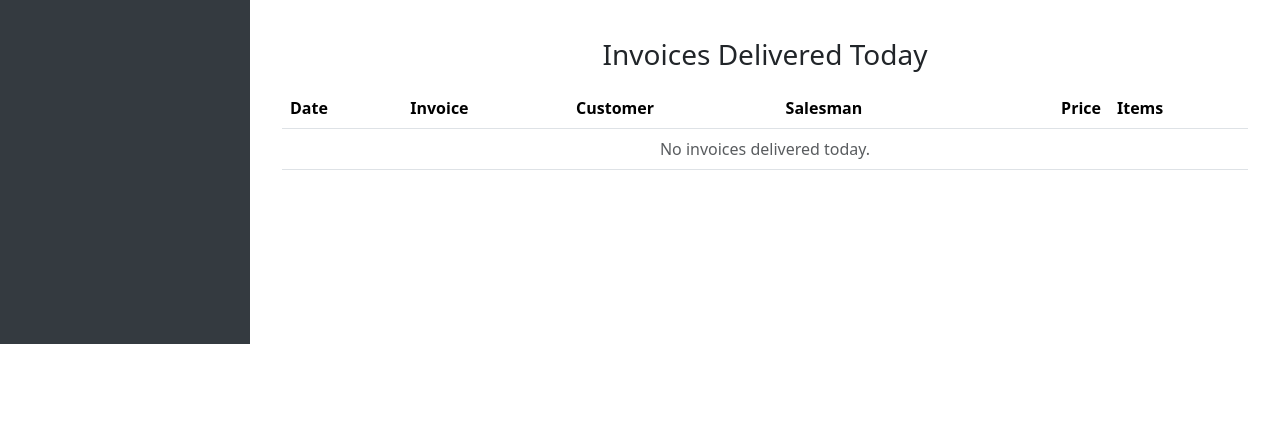
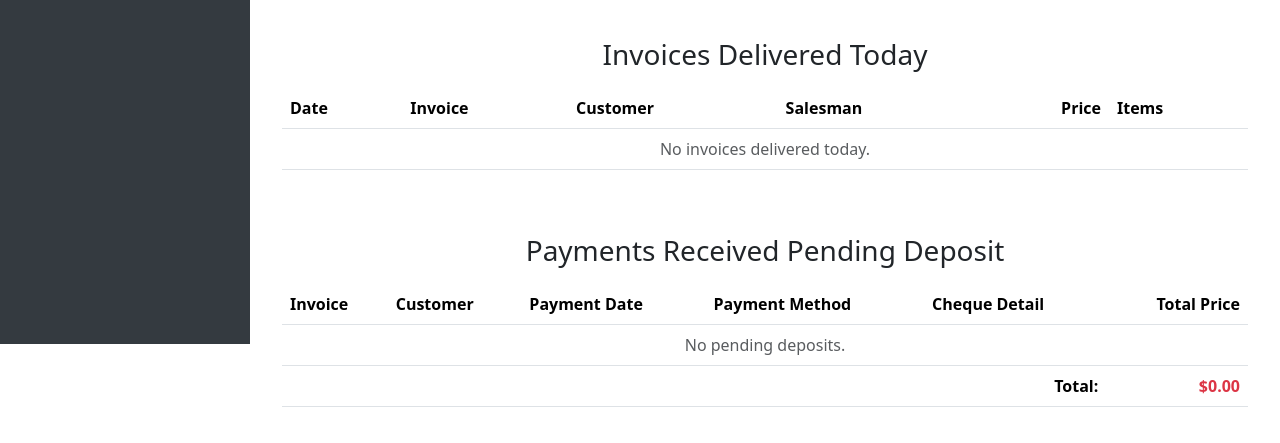
Before and after one commit to mfcc168/Lafarge-ERP-System, a Django app: page / in a window 1280 px wide. Shown: the part 456-899 px from the top of the page. Before the commit the page ends 800 px from the top, so only its background shows below. Run offline with Django 5.2, Linux system fonts and the light colour scheme; the visitor is signed in with stand-in values (Sample User, id 1); data that the repository does not hold is empty; parts of the project's set-up code (start-up, migrations or seed data) failed here and were passed over; some libraries are stand-ins or nearby versions.

Commit message:
add payment pending deposit table

```diff
--- a/lafarge/invoice/models.py
+++ b/lafarge/invoice/models.py
@@ -111,6 +111,7 @@ class Invoice(models.Model):
     deliveryman = models.ForeignKey(Deliveryman, on_delete=models.CASCADE, null=True, blank=True)
     delivery_date = models.DateField(null=True, blank=True)
     payment_date = models.DateField(null=True, blank=True)
+    deposit_date = models.DateField(null=True, blank=True)
     payment_method = models.CharField(max_length=10, choices=PAYMENT_TYPE_CHOICES, null=True, blank=True)
     cheque_detail = models.CharField(max_length=50, null=True, blank=True)
     products = models.ManyToManyField(Product, through='InvoiceItem')
--- a/lafarge/invoice/templates/invoice/home.html
+++ b/lafarge/invoice/templates/invoice/home.html
@@ -86,6 +86,66 @@
             </div>
         </div>
     </div>
+
+    <div class="mt-5">
+        <h3 class="text-center mb-3">Payments Received Pending Deposit</h3>
+        <div class="card-body bg-white rounded-bottom">
+            <div class="table-responsive">
+                <table class="table align-middle">
+                    <thead class="bg-light text-dark">
+                    <tr>
+                        <th>Invoice</th>
+                        <th>Customer</th>
+                        <th>Payment Date</th>
+                        <th>Payment Method</th>
+                        <th>Cheque Detail</th>
+                        <th class="text-end">Total Price</th>
+                    </tr>
+                    </thead>
+                    <tbody>
+                    {% for invoice in pending_deposits %}
+                    <tr>
+                        <td>
+                            <a href="{% url 'invoice_detail' invoice.number %}"
+                               class="text-decoration-none fw-bold text-primary">
+                                #{{ invoice.number }}
+                            </a>
+                        </td>
+                        <td class="fw-semibold">{{ invoice.customer.name }}</td>
+                        <td class="text-nowrap">{{ invoice.payment_date }}</td>
+                        <td>{{ invoice.payment_method }}</td>
+                        <td>{% if invoice.payment_method == "Cheque" %}{{ invoice.cheque_detail }}{% else %}-{% endif %}</td>
+                        <td class="text-end fw-bold text-danger">${{ invoice.total_price|currency }}</td>
+                    </tr>
+                    {% empty %}
+                    <tr>
+                        <td colspan="6" class="text-center text-muted">No pending deposits.</td>
+                    </tr>
+                    {% endfor %}
+                    </tbody>
+                    <tfoot>
+                        {% for payment_type, total in payment_totals_dict.items %}
+                        {% if payment_type %}
+                        <tr class="fw-semibold">
+                            <td colspan="5" class="text-end">{{ payment_type|title }} Total:</td>
+                            <td class="text-end text-primary">${{ total|currency }}</td>
+                        </tr>
+                        {% endif %}
+                        {% endfor %}
+                        <tr class="fw-bold">
+                            <td colspan="5" class="text-end">Total:</td>
+                            <td class="text-end text-danger">${{ total_pending_deposit|currency }}</td>
+                        </tr>
+                    </tfoot>
+
+
+                </table>
+            </div>
+        </div>
+    </div>
+
+
+
 </div>
 
 <!-- Include Chart.js -->
--- a/lafarge/invoice/views/home_page_views.py
+++ b/lafarge/invoice/views/home_page_views.py
@@ -10,7 +10,8 @@ from django.http import JsonResponse
 from django.shortcuts import render
 from django.utils.timezone import localdate
 from django.utils.timezone import now
-
+from django.utils.timezone import make_aware
+from datetime import datetime
 from ..models import Invoice
 
 logger = logging.getLogger(__name__)
@@ -18,30 +19,29 @@ logger = logging.getLogger(__name__)
 
 @staff_member_required
 def home(request):
+    start_date = make_aware(datetime(2025, 3, 1))
     today = localdate()
     invoices_today = Invoice.objects.filter(delivery_date=today)
 
-    modified_invoices = []  # Store modified invoice data
+    # Get invoices that have a payment_date but no deposit_date
+    pending_deposits = Invoice.objects.filter(payment_date__isnull=False, deposit_date__isnull=True, payment_date__gte=start_date)
 
-    for invoice in invoices_today:
-        grouped_items = defaultdict(list)
-        for item in invoice.invoiceitem_set.all():
-            if item.product:
-                clean_name = re.sub(r"\s*\(Lot\s*no\.?:?\s*[A-Za-z0-9-]+\)", "", item.product.name)
-                grouped_items[clean_name].append(str(item.quantity))
+    # Calculate total pending deposit amount
+    total_pending_deposit = pending_deposits.aggregate(Sum('total_price'))['total_price__sum'] or 0
 
-        modified_invoices.append({
-            'delivery_date': invoice.delivery_date,
-            'number': invoice.number,
-            'customer': invoice.customer,
-            'salesman': invoice.salesman,
-            'total_price': invoice.total_price,
-            'items': [f"{name} ({' + '.join(quantities)})" for name, quantities in grouped_items.items()]
-        })
+    # Calculate payment type totals
+    payment_type_totals = pending_deposits.values('payment_method').annotate(total=Sum('total_price'))
+
+    # Convert to dictionary for easier template access
+    payment_totals_dict = {entry['payment_method']: entry['total'] for entry in payment_type_totals}
 
     return render(request, 'invoice/home.html', {
-        'invoices_today': modified_invoices
+        'invoices_today': invoices_today,
+        'pending_deposits': pending_deposits,
+        'total_pending_deposit': total_pending_deposit,
+        'payment_totals_dict': payment_totals_dict,  # Pass to template
     })
+
 
 
 @staff_member_required
```
